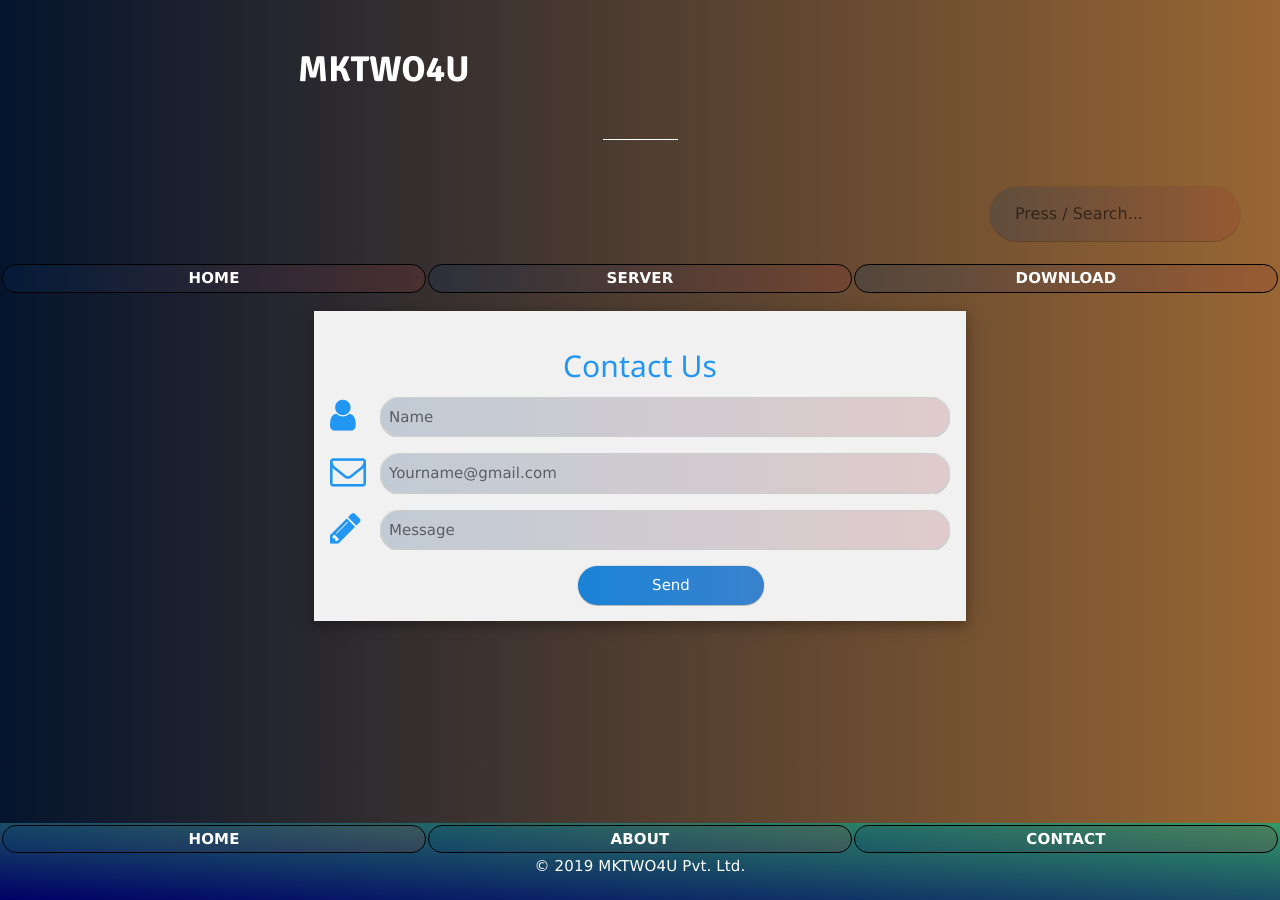
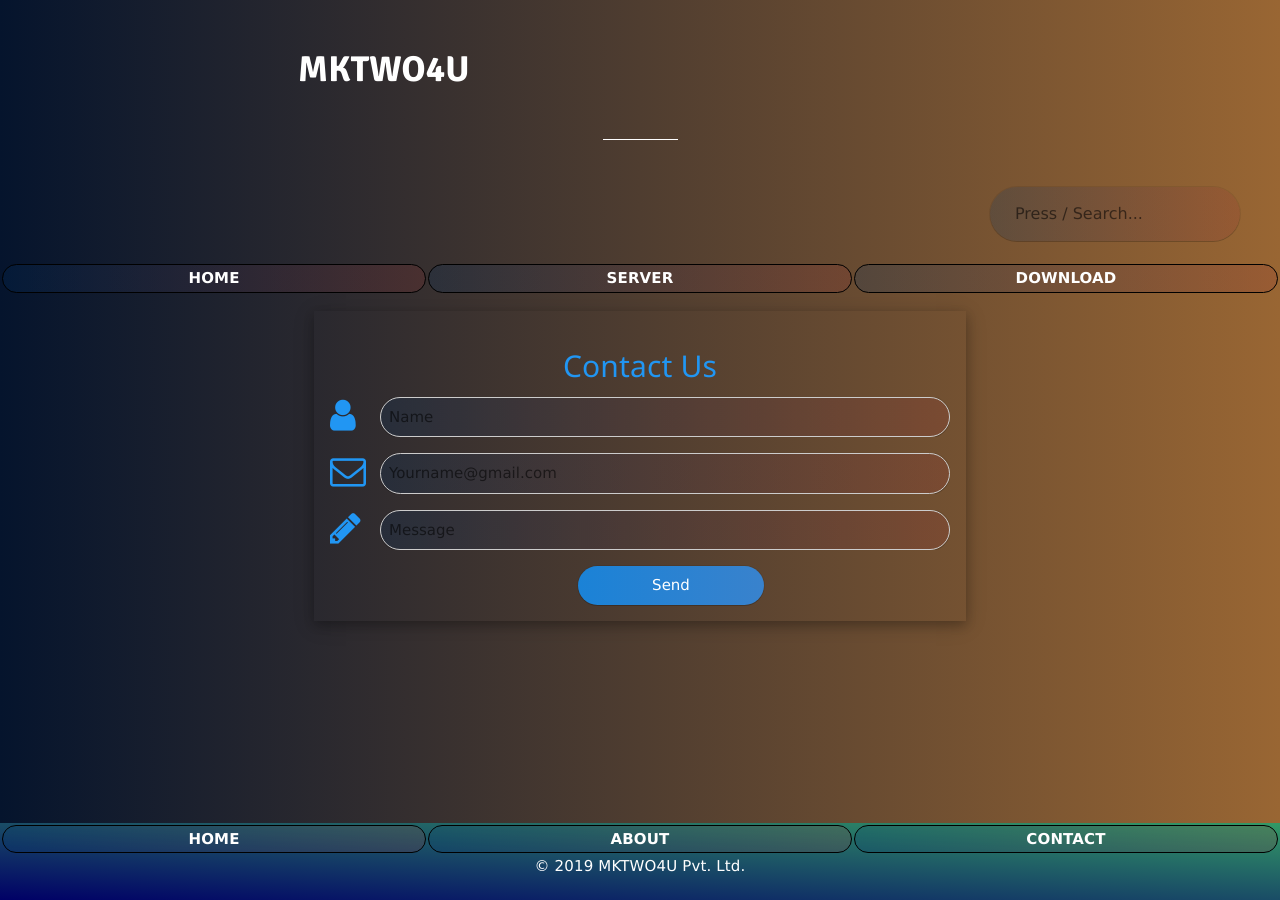
Before and after one commit to bdmilan/blog, a Jekyll site: the page built from contact.html, in a window 1280 px wide. Built offline with Jekyll 4.4.1, drawn with Linux system fonts in a browser that asks for light colours.

Commit message:
Update contact.html

```diff
--- a/contact.html
+++ b/contact.html
@@ -34,7 +34,7 @@ margin-left: 40%;
 <link rel="stylesheet" href="https://www.w3schools.com/w3css/4/w3.css">
 
 <link rel="stylesheet" href="https://cdnjs.cloudflare.com/ajax/libs/font-awesome/4.7.0/css/font-awesome.min.css">
-<form action="https://docs.google.com/forms/d/e/1FAIpQLSe9p6mxa1Z2cQhcyRbjLRBRsCfhF2cQ_c_1uz9-LjMqBq3TKw/formResponse" method="post" target="hidden_iframe" onsubmit="submitted=true;" class="w3-container w3-card-4 w3-light-grey w3-text-blue w3-margin">
+<form action="https://docs.google.com/forms/d/e/1FAIpQLSe9p6mxa1Z2cQhcyRbjLRBRsCfhF2cQ_c_1uz9-LjMqBq3TKw/formResponse" method="post" target="hidden_iframe" onsubmit="submitted=true;" class="w3-container w3-card-4 w3-text-blue w3-margin">
 
 
 <h2 class="w3-center">Contact Us</h2>
```
